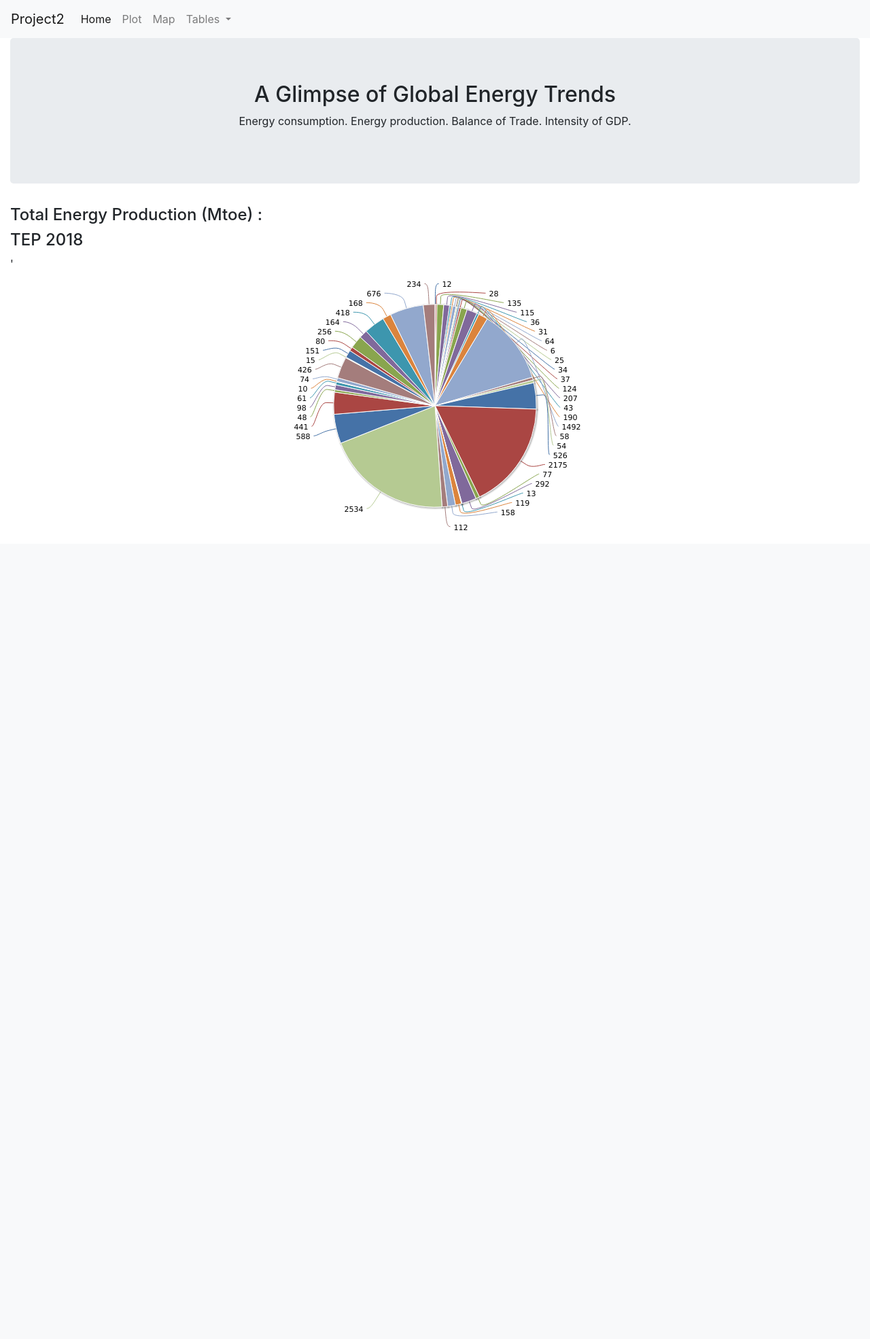
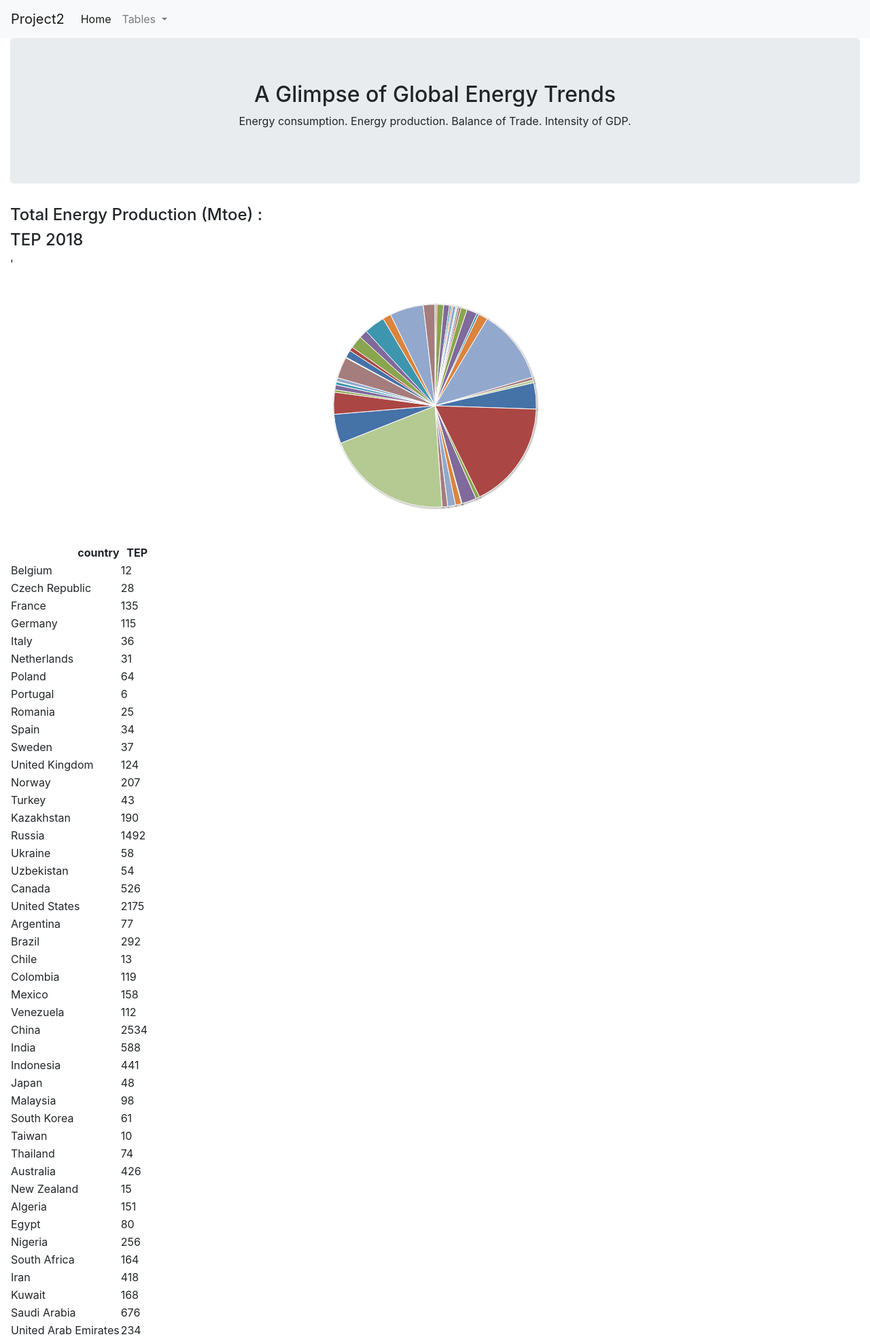
Before and after one commit to Hailu-Sefera/KU-Project-2, a Flask app: page /TEP.html in a window 1280 px wide. Shown: the whole page at 68% size. Before the commit the page ends 780 px from the top, so only its background shows below. Run offline with Flask 2, Linux system fonts and the light colour scheme; data that the repository does not hold is empty; some libraries are stand-ins or nearby versions.

Commit message:
Add files via upload

```diff
--- a/Templates/CC.html
+++ b/Templates/CC.html
@@ -36,12 +36,12 @@
                     <li class="nav-item active">
                         <a class="nav-link" href="/">Home <span class="sr-only">(current)</span></a>
                     </li>
-                    <li class="nav-item">
+                    <!-- <li class="nav-item">
                         <a class="nav-link" href="plot.html">Plot</a>
                     </li>
                     <li class="nav-item">
                         <a class="nav-link" href="homework2.html">Map</a>
-                    </li>
+                    </li> -->
                     <li class="nav-item dropdown">
                         <a class="nav-link dropdown-toggle" href="#" id="navbarDropdown" role="button"
                             data-toggle="dropdown" aria-haspopup="true" aria-expanded="false">
--- a/Templates/EBOT.html
+++ b/Templates/EBOT.html
@@ -41,12 +41,12 @@
                     <li class="nav-item active">
                         <a class="nav-link" href="/">Home <span class="sr-only">(current)</span></a>
                     </li>
-                    <li class="nav-item">
+                    <!-- <li class="nav-item">
                         <a class="nav-link" href="plot.html">Plot</a>
                     </li>
                     <li class="nav-item">
                         <a class="nav-link" href="homework2.html">Map</a>
-                    </li>
+                    </li> -->
                     <li class="nav-item dropdown">
                         <a class="nav-link dropdown-toggle" href="#" id="navbarDropdown" role="button"
                             data-toggle="dropdown" aria-haspopup="true" aria-expanded="false">
--- a/Templates/EIG.html
+++ b/Templates/EIG.html
@@ -36,12 +36,12 @@
                     <li class="nav-item active">
                         <a class="nav-link" href="/">Home <span class="sr-only">(current)</span></a>
                     </li>
-                    <li class="nav-item">
+                    <!-- <li class="nav-item">
                         <a class="nav-link" href="plot.html">Plot</a>
                     </li>
                     <li class="nav-item">
                         <a class="nav-link" href="homework2.html">Map</a>
-                    </li>
+                    </li> -->
                     <li class="nav-item dropdown">
                         <a class="nav-link dropdown-toggle" href="#" id="navbarDropdown" role="button"
                             data-toggle="dropdown" aria-haspopup="true" aria-expanded="false">
--- a/Templates/TEC.html
+++ b/Templates/TEC.html
@@ -42,12 +42,12 @@
                     <li class="nav-item active">
                         <a class="nav-link" href="/">Home <span class="sr-only">(current)</span></a>
                     </li>
-                    <li class="nav-item">
+                    <!-- <li class="nav-item">
                         <a class="nav-link" href="plot.html">Plot</a>
                     </li>
                     <li class="nav-item">
                         <a class="nav-link" href="homework2.html">Map</a>
-                    </li>
+                    </li> -->
                     <li class="nav-item dropdown">
                         <a class="nav-link dropdown-toggle" href="#" id="navbarDropdown" role="button"
                             data-toggle="dropdown" aria-haspopup="true" aria-expanded="false">
--- a/Templates/TEP.html
+++ b/Templates/TEP.html
@@ -41,12 +41,12 @@
                     <li class="nav-item active">
                         <a class="nav-link" href="/">Home <span class="sr-only">(current)</span></a>
                     </li>
-                    <li class="nav-item">
+                    <!-- <li class="nav-item">
                         <a class="nav-link" href="plot.html">Plot</a>
                     </li>
                     <li class="nav-item">
                         <a class="nav-link" href="homework2.html">Map</a>
-                    </li>
+                    </li> -->
                     <li class="nav-item dropdown">
                         <a class="nav-link dropdown-toggle" href="#" id="navbarDropdown" role="button"
                             data-toggle="dropdown" aria-haspopup="true" aria-expanded="false">
@@ -86,8 +86,10 @@
             '<table border="1" class="dataframe">
                 <div class="w3-container w3-padding-32"></div>
 
-                <table class="highchart" data-graph-container-before="1" data-graph-type="pie" style="display:none"
-                    data-graph-datalabels-enabled="1">
+                <!-- <table class="highchart" data-graph-container-before="1" data-graph-type="pie" style="display:none"
+                    data-graph-datalabels-enabled="1"> -->
+                <table class="highchart" data-graph-container-before="1" data-graph-type="pie">
+
                     <thead>
                         <tr style="text-align: right;">
 
--- a/Templates/index.html
+++ b/Templates/index.html
@@ -43,12 +43,12 @@
                     <li class="nav-item active">
                         <a class="nav-link" href="/">Home <span class="sr-only">(current)</span></a>
                     </li>
-                    <li class="nav-item">
+                    <!-- <li class="nav-item">
                         <a class="nav-link" href="plot.html">Plot</a>
                     </li>
                     <li class="nav-item">
                         <a class="nav-link" href="homework2.html">Map</a>
-                    </li>
+                    </li> -->
                     <li class="nav-item dropdown">
                         <a class="nav-link dropdown-toggle" href="#" id="navbarDropdown" role="button"
                             data-toggle="dropdown" aria-haspopup="true" aria-expanded="false">
```
